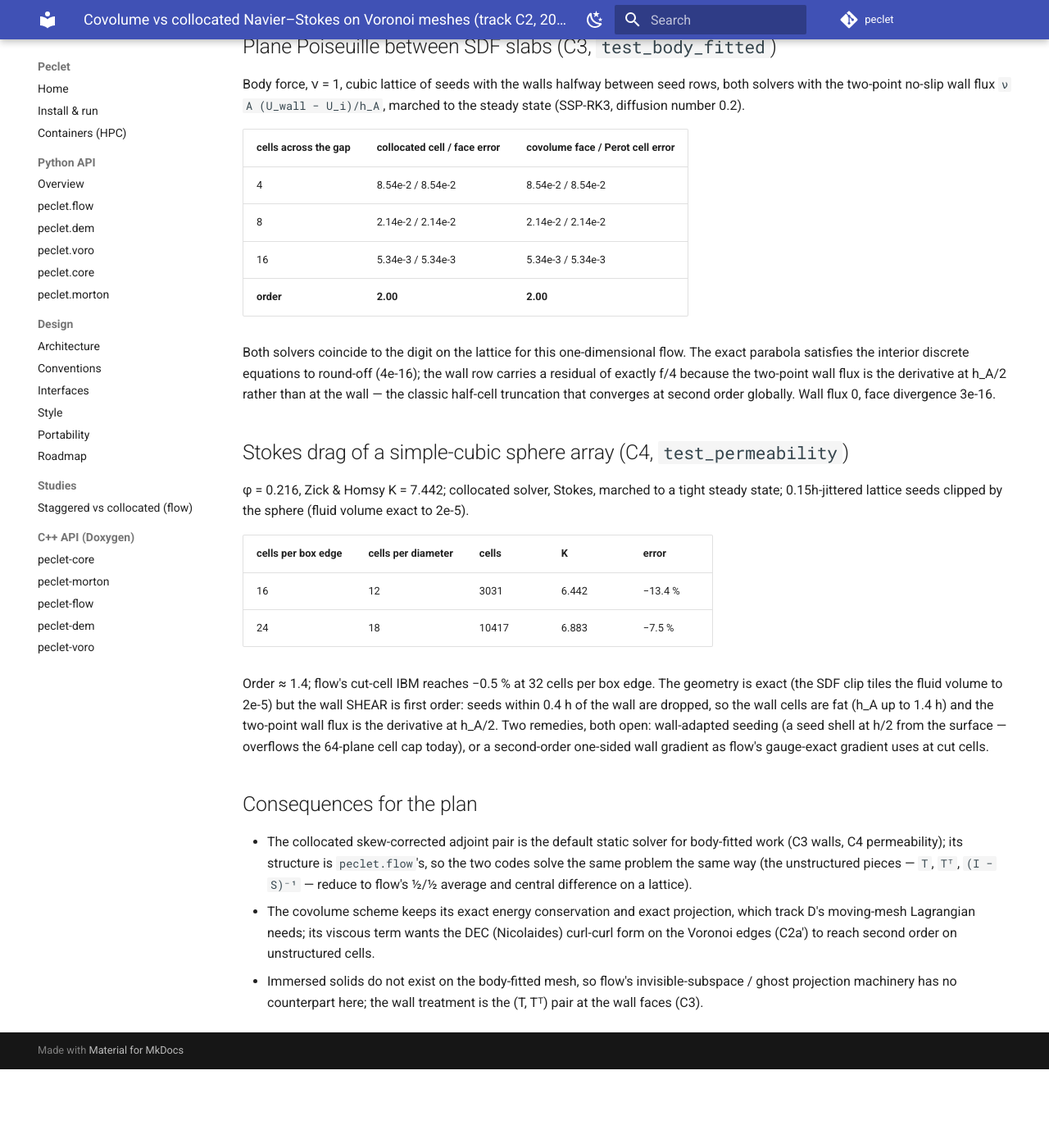
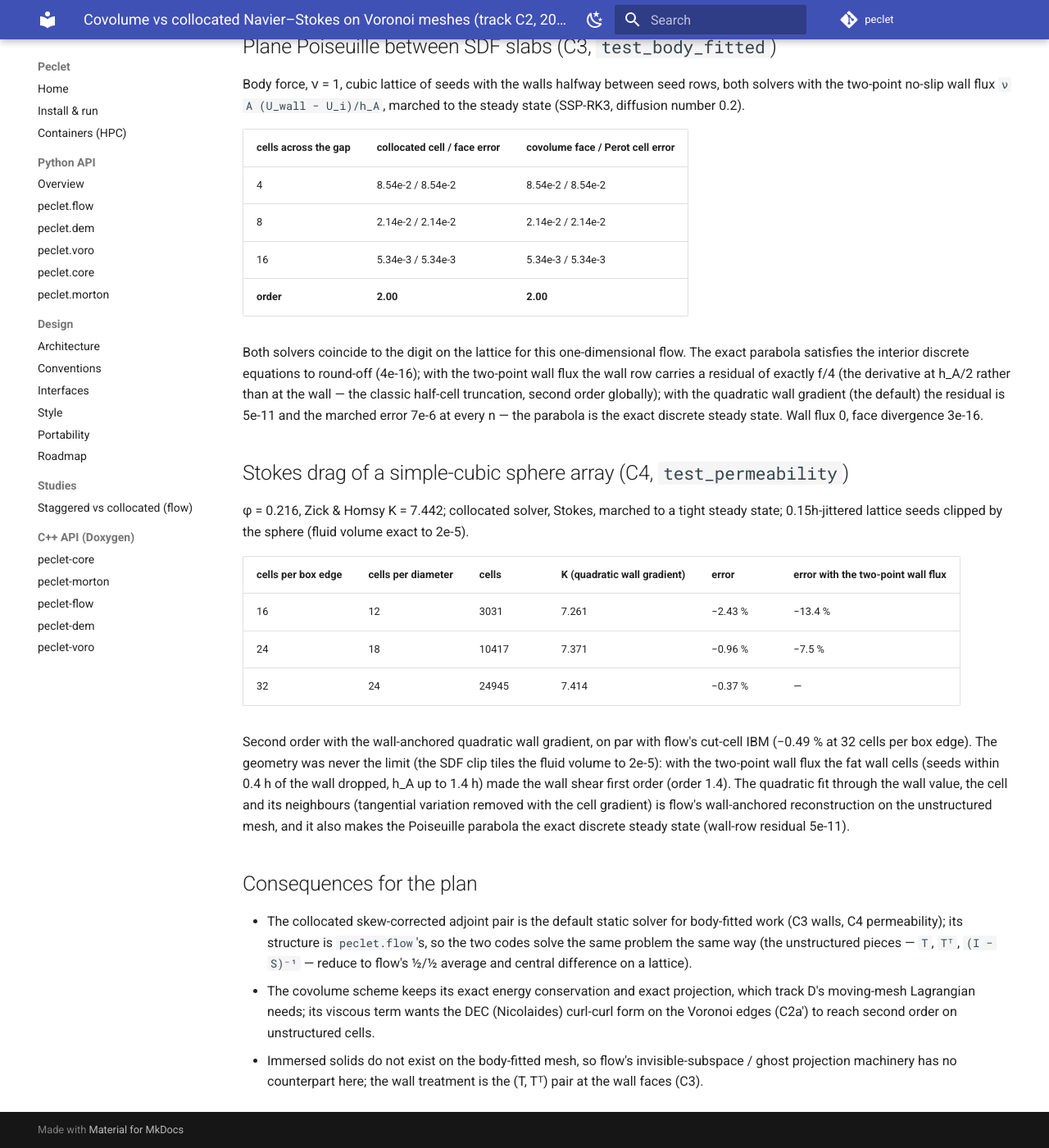
Before and after one commit to computational-chemical-engineering/peclet, an MkDocs documentation site: the page built from docs/studies/voro_covolume_vs_collocated.md, in a window 1280 px wide and 1400 px high, scrolled down 2345 px. Shown: the whole window at 82% size. Built offline with MkDocs 1.6.1 and Material for MkDocs 9.7.7, drawn with Linux system fonts in a browser that asks for light colours; comment, search, counter and statistics services are not loaded; before the commit the page ends 3649 px from its top, so only the background shows below that.

Commit message:
voro -> 010c36a: quadratic wall gradient closes C4 (sphere drag −0.37 % @32 vs Zick–Homsy, on par with flow's cut-cell IBM) and makes Poiseuille exact; plan C3/C4 rows + study page updated
Co-Authored-By: Claude Fable 5.1 <noreply@anthropic.com>
Claude-Session: https://claude.ai/code/session_01Wqm2gbrbGKeKH8YVUHoTch

```diff
--- a/docs/studies/voro_covolume_vs_collocated.md
+++ b/docs/studies/voro_covolume_vs_collocated.md
@@ -71,27 +71,30 @@ with the two-point no-slip wall flux `ν A (U_wall − U_i)/h_A`, marched to the
 | **order** | **2.00** | **2.00** |
 
 Both solvers coincide to the digit on the lattice for this one-dimensional flow. The exact
-parabola satisfies the interior discrete equations to round-off (4e-16); the wall row carries a
-residual of exactly f/4 because the two-point wall flux is the derivative at h_A/2 rather than at
-the wall — the classic half-cell truncation that converges at second order globally. Wall flux 0,
-face divergence 3e-16.
+parabola satisfies the interior discrete equations to round-off (4e-16); with the two-point wall
+flux the wall row carries a residual of exactly f/4 (the derivative at h_A/2 rather than at the
+wall — the classic half-cell truncation, second order globally); with the quadratic wall gradient
+(the default) the residual is 5e-11 and the marched error 7e-6 at every n — the parabola is the
+exact discrete steady state. Wall flux 0, face divergence 3e-16.
 
 ## Stokes drag of a simple-cubic sphere array (C4, `test_permeability`)
 
 φ = 0.216, Zick & Homsy K = 7.442; collocated solver, Stokes, marched to a tight steady state;
 0.15h-jittered lattice seeds clipped by the sphere (fluid volume exact to 2e-5).
 
-| cells per box edge | cells per diameter | cells | K | error |
-|---|---|---|---|---|
-| 16 | 12 | 3031 | 6.442 | −13.4 % |
-| 24 | 18 | 10417 | 6.883 | −7.5 % |
+| cells per box edge | cells per diameter | cells | K (quadratic wall gradient) | error | error with the two-point wall flux |
+|---|---|---|---|---|---|
+| 16 | 12 | 3031 | 7.261 | −2.43 % | −13.4 % |
+| 24 | 18 | 10417 | 7.371 | −0.96 % | −7.5 % |
+| 32 | 24 | 24945 | 7.414 | −0.37 % | — |
 
-Order ≈ 1.4; flow's cut-cell IBM reaches −0.5 % at 32 cells per box edge. The geometry is exact
-(the SDF clip tiles the fluid volume to 2e-5) but the wall SHEAR is first order: seeds within
-0.4 h of the wall are dropped, so the wall cells are fat (h_A up to 1.4 h) and the two-point wall
-flux is the derivative at h_A/2. Two remedies, both open: wall-adapted seeding (a seed shell at
-h/2 from the surface — overflows the 64-plane cell cap today), or a second-order one-sided wall
-gradient as flow's gauge-exact gradient uses at cut cells.
+Second order with the wall-anchored quadratic wall gradient, on par with flow's cut-cell IBM
+(−0.49 % at 32 cells per box edge). The geometry was never the limit (the SDF clip tiles the
+fluid volume to 2e-5): with the two-point wall flux the fat wall cells (seeds within 0.4 h of the
+wall dropped, h_A up to 1.4 h) made the wall shear first order (order 1.4). The quadratic fit
+through the wall value, the cell and its neighbours (tangential variation removed with the cell
+gradient) is flow's wall-anchored reconstruction on the unstructured mesh, and it also makes the
+Poiseuille parabola the exact discrete steady state (wall-row residual 5e-11).
 
 ## Consequences for the plan
 
```
Also changed, not shown: docs/VORONOI_METHODS_PLAN.md (+2 -2 lines).
